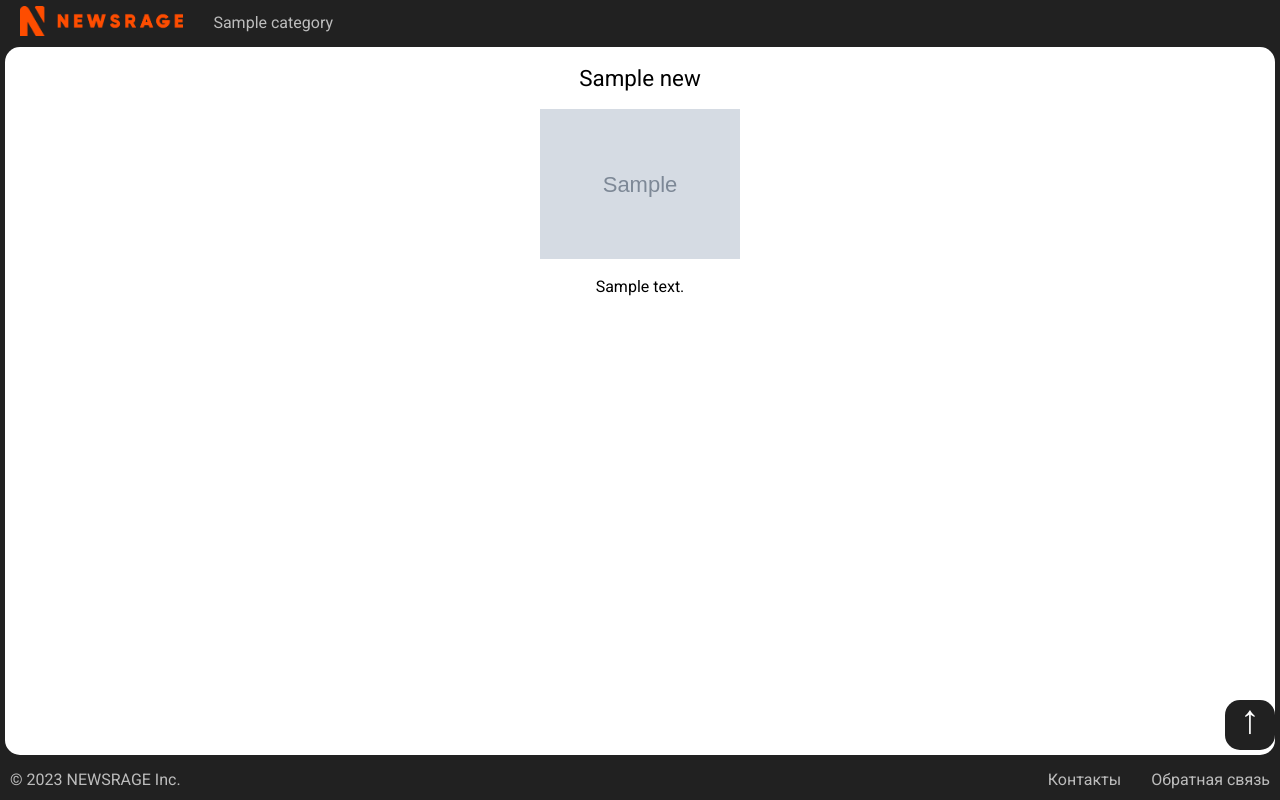
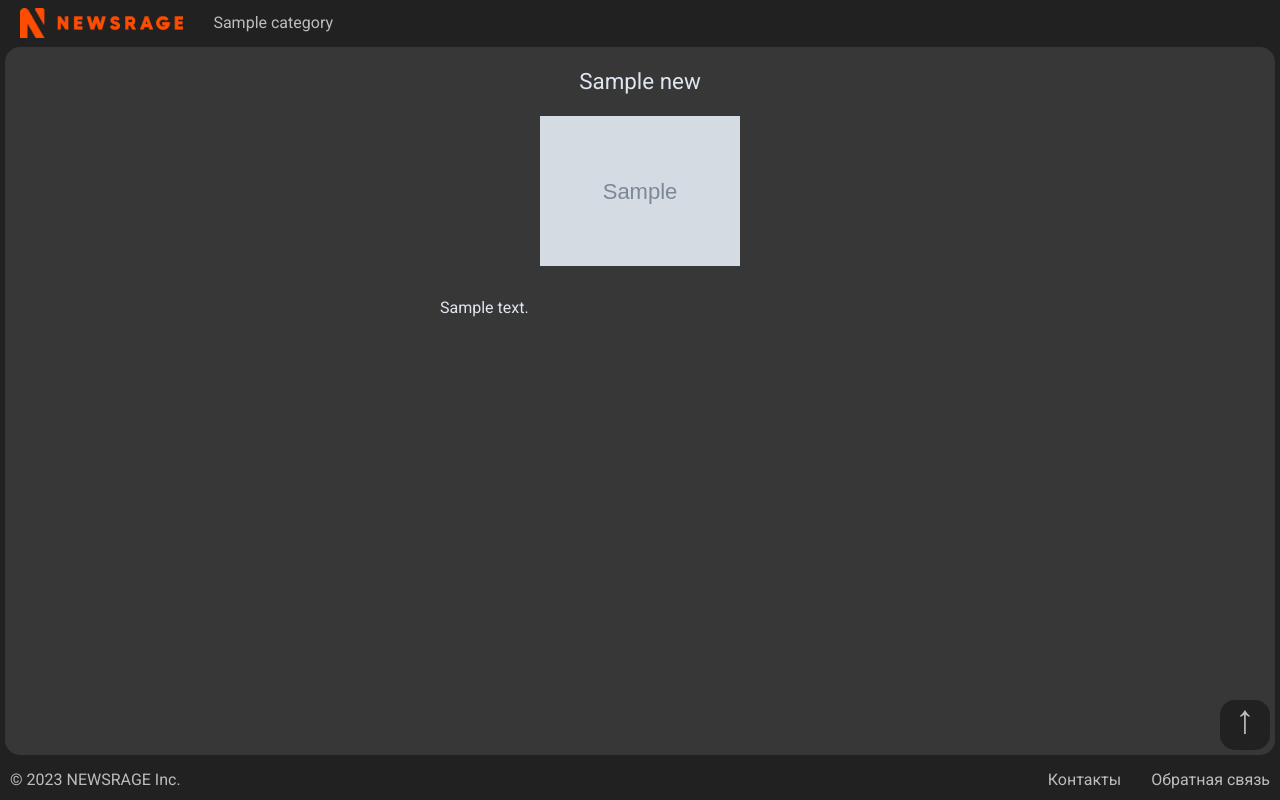
Before and after one commit to lopachukseva/newsrage, a Django app: a page that uses newsrage/newsapp/templates/newsapp/base.html in a window 1280 px wide. Run offline with Django 4.2, Linux system fonts and the light colour scheme; tables that the repository leaves empty hold one stand-in row (values such as "Sample post"); grey boxes marked "Sample" are stand-in pictures.

Commit message:
style and template updates

```diff
--- a/newsrage/newsapp/admin.py
+++ b/newsrage/newsapp/admin.py
@@ -4,7 +4,7 @@ from newsapp.models import *
 
 
 class NewsAdmin(admin.ModelAdmin):
-    list_display = ('title', 'content', 'photo', 'time_create', 'is_published', 'category')
+    list_display = ('title', 'photo', 'time_create', 'is_published', 'category')
     search_fields = ['title']
     list_editable = ['is_published']
     list_filter = ['is_published']
--- a/newsrage/newsapp/static/newsapp/css/style.css
+++ b/newsrage/newsapp/static/newsapp/css/style.css
@@ -56,12 +56,12 @@ a.text {
     width: 50px;
     height: 50px;
     z-index: 6;
-    right: 5px;
+    right: 10px;
     bottom: 50px;
     border-radius: 15px;
     font-size: 2.5em;
     text-align: center;
-    color: #ffffff;
+    color: rgba(255,255,255,0.7);
     margin: auto;
     /* box-shadow: 1px 1px 2px; */
 }
@@ -88,12 +88,16 @@ a.text {
 
 .header-navigation-list {
     width: 100%;
-    margin: 0px 0px;
-    margin-left: 20px;
+    margin: 0px 20px;
     display: flex;
     align-items: center;
     justify-content: flex-start;
     gap: 30px;
+}
+
+
+.header-navigation-list img{
+    margin-top: 3px;
 }
 
 .header-navigation-textlink {
@@ -266,7 +270,7 @@ a.text {
 .post-article {
     display: flex;
     flex-direction: column;
-    background-color: white;
+    background-color: #373737;
     border-radius: 15px;
     padding: 20px;
     margin: 5px;
@@ -274,26 +278,41 @@ a.text {
     align-items: center;
 }
 
-
 .post-article h1 {
     font-size: 1.4em;
+    color: #e0e6f0;
+    text-align: center;
+    line-height: 1.3;
+}
+
+.post-article p {
+    text-align: justify;
 }
 
 .post-photo-text {
     display: flex;
     flex-direction: column;
-    align-items: center;
 }
 
 .post-photo-text p{
     font-size: 1em;
+    color: #e0e6f0;
+    word-wrap: break-word;
+    line-height: 1.5;
+    margin-top: 15px;
 }
-
 
 .post-photo-text img{
     width: 50%;
+    margin-top: 20px;
+    align-self: center;
+}
+
+.post-photo-text br{
+    display: block;
     margin: 20px 0px;
 }
+
 
 
 
--- a/newsrage/newsapp/templates/newsapp/base.html
+++ b/newsrage/newsapp/templates/newsapp/base.html
@@ -29,7 +29,9 @@
         </nav>
     </header>
     <main class="main">
-        <a href=""><div class="up-button no-show-button">↑</div></a>
+        <a href="">
+            <div class="up-button no-show-button">↑</div>
+        </a>
         {% block content %}
 
         {% endblock %}
--- a/newsrage/newsapp/templates/newsapp/post.html
+++ b/newsrage/newsapp/templates/newsapp/post.html
@@ -5,13 +5,13 @@
 <article class="post-article">
 
     <h1>{{ post.title }}</h1>
-<div class="post-photo-text">
-    {% if post.photo %}
-    <img src="{{ post.photo.url }}">
-    {% endif %}
+    <div class="post-photo-text">
+        {% if post.photo %}
+        <img src="{{ post.photo.url }}">
+        {% endif %}
 
-    <p>{{ post.content }}</p>
-</div>
+        <p>{{ post.content|linebreaks }}</p>
+    </div>
 </article>
 
 {% endblock %}
```
Also changed, not shown: newsrage/newsapp/static/newsapp/images/favicon.ico (deleted), newsrage/newsapp/static/newsapp/images/ico.ico (deleted), newsrage/newsapp/static/newsapp/images/ico_bgd.ico, newsrage/newsapp/static/newsapp/images/vertical_logo.png.
